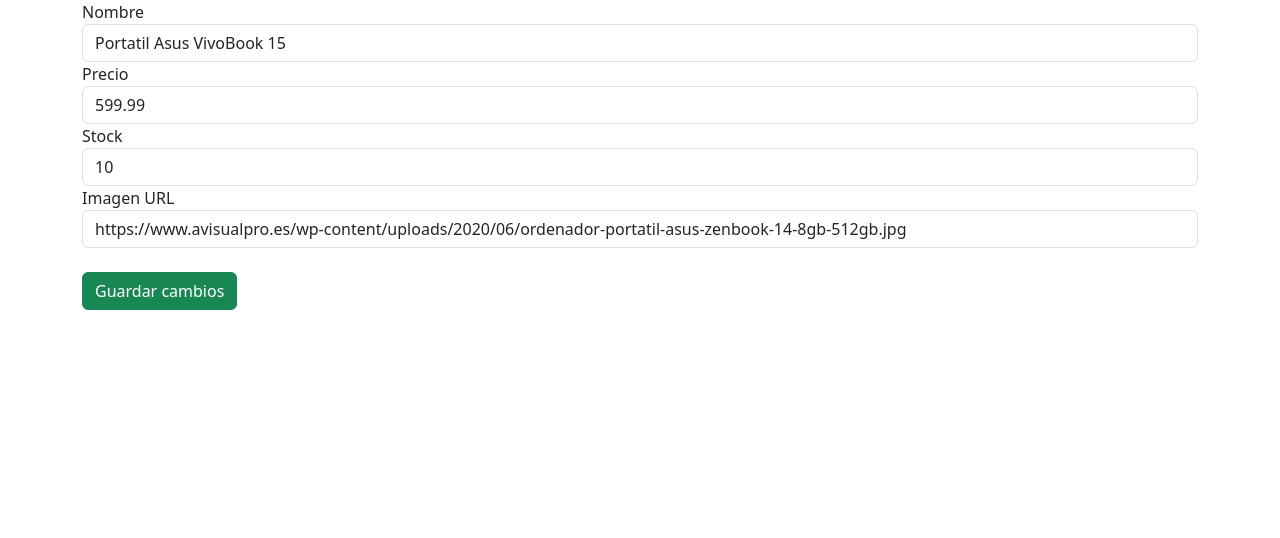
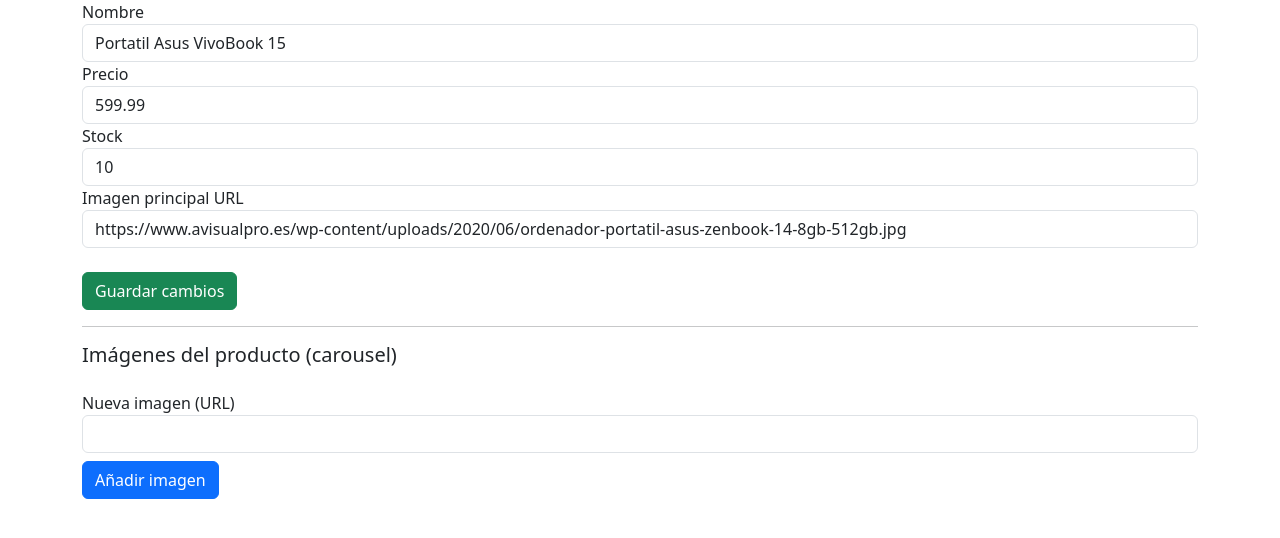
Before and after one commit to Rikrditoxd/Mar-de-PC-s, a PHP site: page /acciones/editar_producto.php?id=1 in a window 1280 px wide. Shown: the top 538 px of the page. Run offline with PHP 8.4, Linux system fonts and the light colour scheme; a user stored in the database is signed in; data comes from the database, SQL or seed files in the repository; data that the repository does not hold is empty.

Commit message:
carousel de imagenes en producto.php y gestion

```diff
--- a/acciones/editar_producto.php
+++ b/acciones/editar_producto.php
@@ -26,6 +26,8 @@ $producto = $resultado->fetch_assoc();
 </head>
 
 <div class="container">
+
+    <!-- FORMULARIO PRINCIPAL -->
     <form action="../acciones/actualizar_producto.php" method="POST">
 
         <input type="hidden" name="id_producto" value="<?= $producto['id_producto'] ?>">
@@ -39,13 +41,48 @@ $producto = $resultado->fetch_assoc();
         <label>Stock</label>
         <input type="number" name="stock" value="<?= $producto['stock'] ?>" class="form-control">
 
-
-
-    <label>Imagen URL</label>
+        <label>Imagen principal URL</label>
         <input type="text" name="imagen_url" value="<?= $producto['imagen_url'] ?>" class="form-control">
 
         <br>
         <button type="submit" class="btn btn-success">Guardar cambios</button>
+    </form>
 
+
+    <!-- ========================= -->
+    <!-- GESTIÓN DE IMÁGENES -->
+    <!-- ========================= -->
+
+    <hr>
+    <h5>Imágenes del producto (carousel)</h5>
+
+    <?php
+    $sql_imgs = "SELECT * FROM producto_imagenes WHERE id_producto = $id";
+    $imagenes = $conn->query($sql_imgs);
+    ?>
+
+    <ul class="list-group mb-3">
+        <?php while ($img = $imagenes->fetch_assoc()): ?>
+            <li class="list-group-item d-flex justify-content-between align-items-center">
+                <img src="<?= $img['imagen_url'] ?>" width="80">
+
+                <form action="../acciones/eliminar_imagen.php" method="POST">
+                    <input type="hidden" name="id_imagen" value="<?= $img['id_imagen'] ?>">
+                    <button class="btn btn-danger btn-sm">Eliminar</button>
                 </form>
+            </li>
+        <?php endwhile; ?>
+    </ul>
+
+
+    <!-- FORMULARIO AÑADIR IMAGEN (SEPARADO) -->
+    <form action="../acciones/agregar_imagen.php" method="POST">
+        <input type="hidden" name="id_producto" value="<?= $producto['id_producto'] ?>">
+
+        <label>Nueva imagen (URL)</label>
+        <input type="text" name="imagen_url" class="form-control">
+
+        <button class="btn btn-primary mt-2">Añadir imagen</button>
+    </form>
+
 </div>
--- a/assets/css/style.css
+++ b/assets/css/style.css
@@ -54,3 +54,8 @@ body { font-family: Arial, sans-serif; }
     transform: scale(1.03);
     box-shadow: 0 5px 15px rgba(0,0,0,0.2);
 }
+
+.carousel-item img {
+    height: 400px;
+    object-fit: cover;
+}
--- a/catalogo.php
+++ b/catalogo.php
@@ -79,6 +79,8 @@ $resultado = $conn->query($sql);
             <div class="col-md-9">
     <h1>Catálogo de productos</h1>
 
+    <br>
+
     <div class="row">
 
         <?php if ($resultado->num_rows > 0): ?>
--- a/ideas.txt
+++ b/ideas.txt
@@ -1,4 +1,6 @@
 --chatbot
 --simulacion de pasarela de pago
 --% de descuento (funcional)
+--Buscador en la parte de arriba de catalogo
+--Mejorar main page
 --
```
Also changed, not shown: acciones/agregar_imagen.php (added, +12 -0 lines), acciones/eliminar_imagen.php (added, +14 -0 lines), producto.php (+61 -2 lines). Lines whose indentation alone changed are shown as unchanged.
